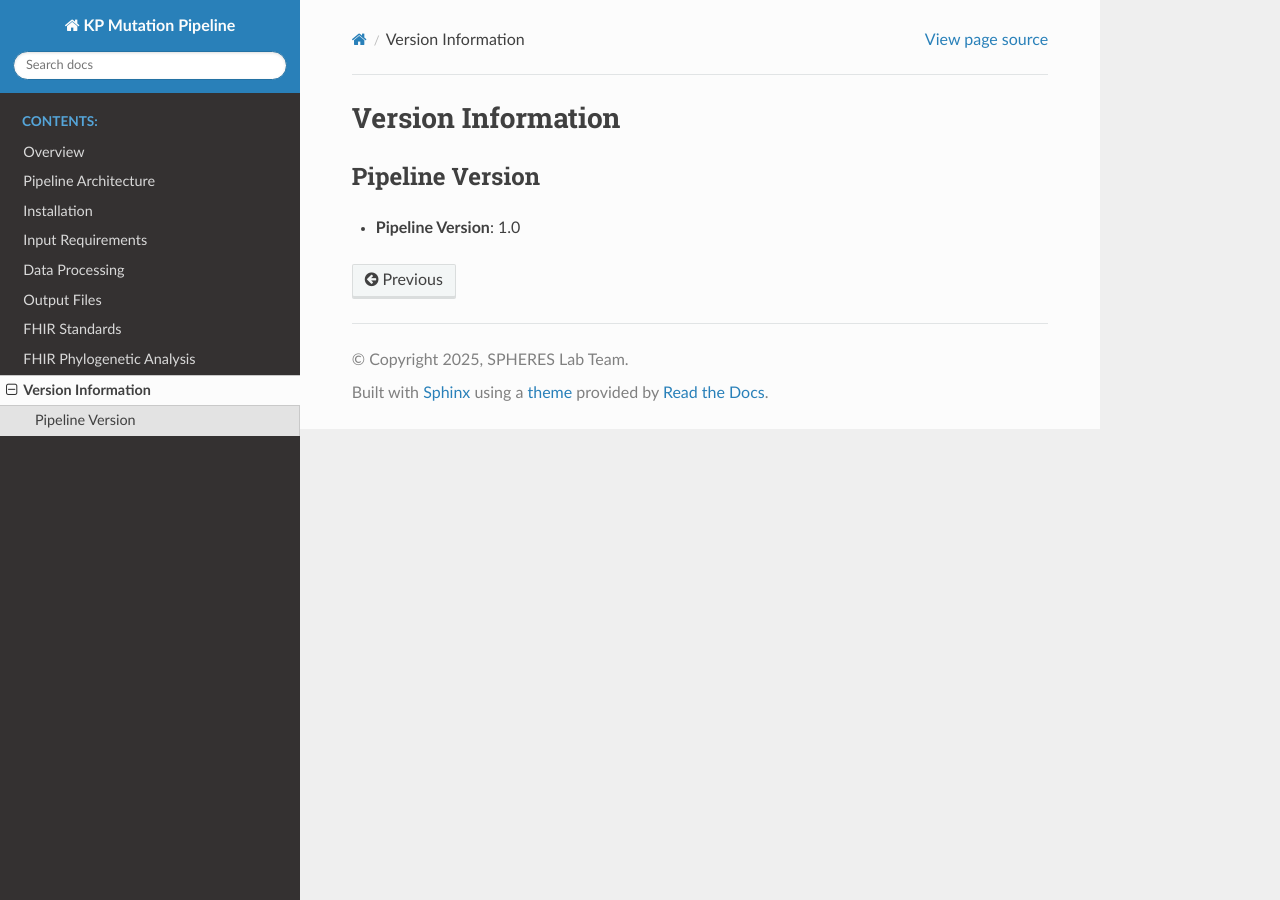
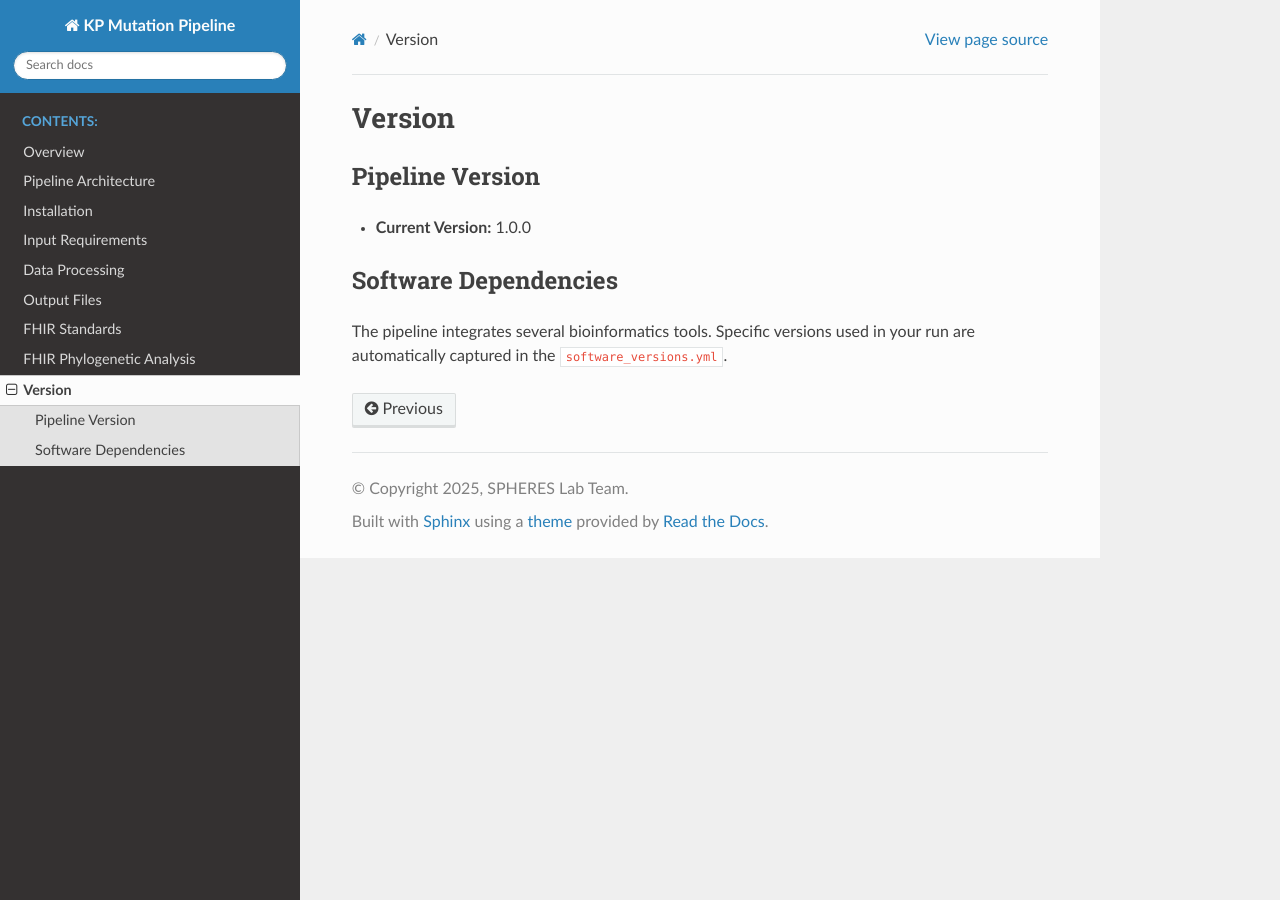
Before and after one commit to robind1/KP-pipeline-docs, a Sphinx documentation site: the page built from docs/source/version.md, in a window 1280 px wide. Built offline with Sphinx 7.4.7 and the Read the Docs theme 3.1.0, drawn with Linux system fonts in a browser that asks for light colours.

Commit message:
Update version.md

```diff
--- a/docs/source/version.md
+++ b/docs/source/version.md
@@ -1,4 +1,7 @@
-# Version Information
+# Version
 
 ## Pipeline Version
-*   **Pipeline Version**: 1.0
+* **Current Version:** 1.0.0
+
+## Software Dependencies
+The pipeline integrates several bioinformatics tools. Specific versions used in your run are automatically captured in the `software_versions.yml`.
```
